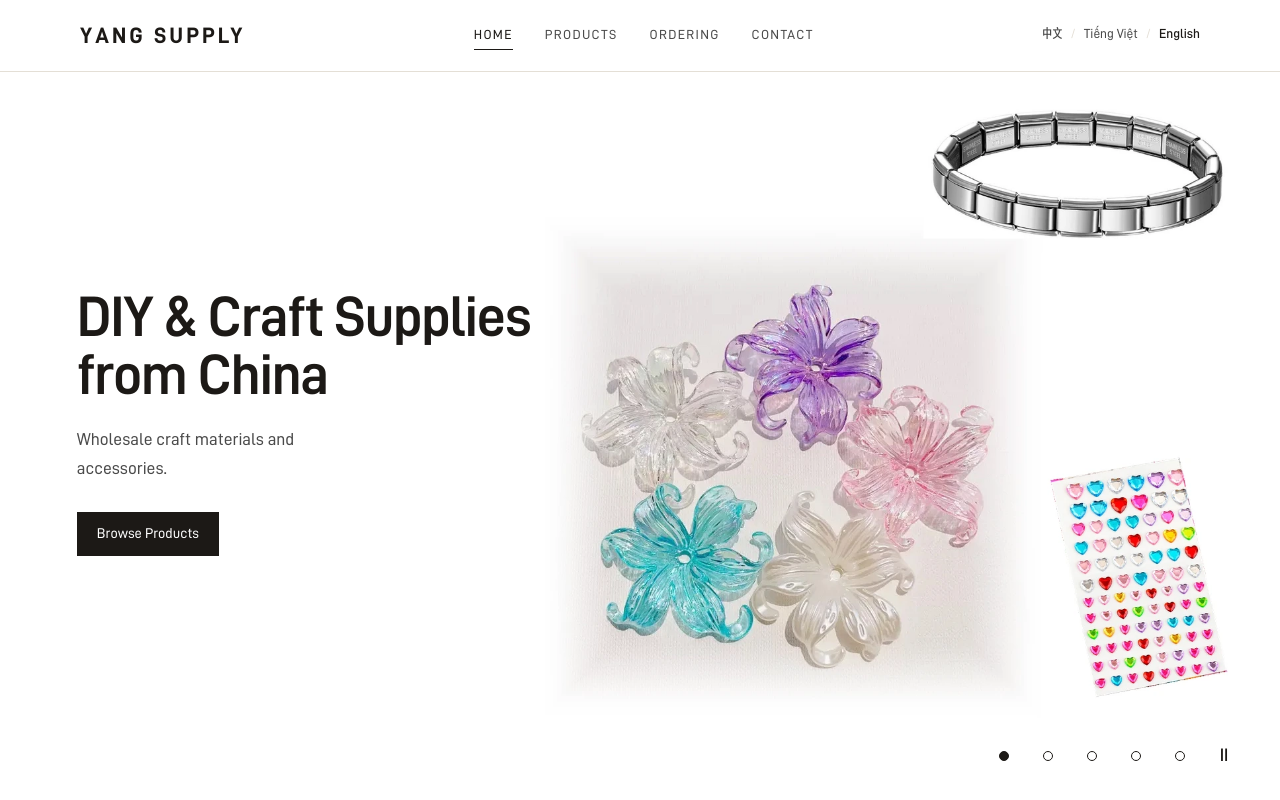
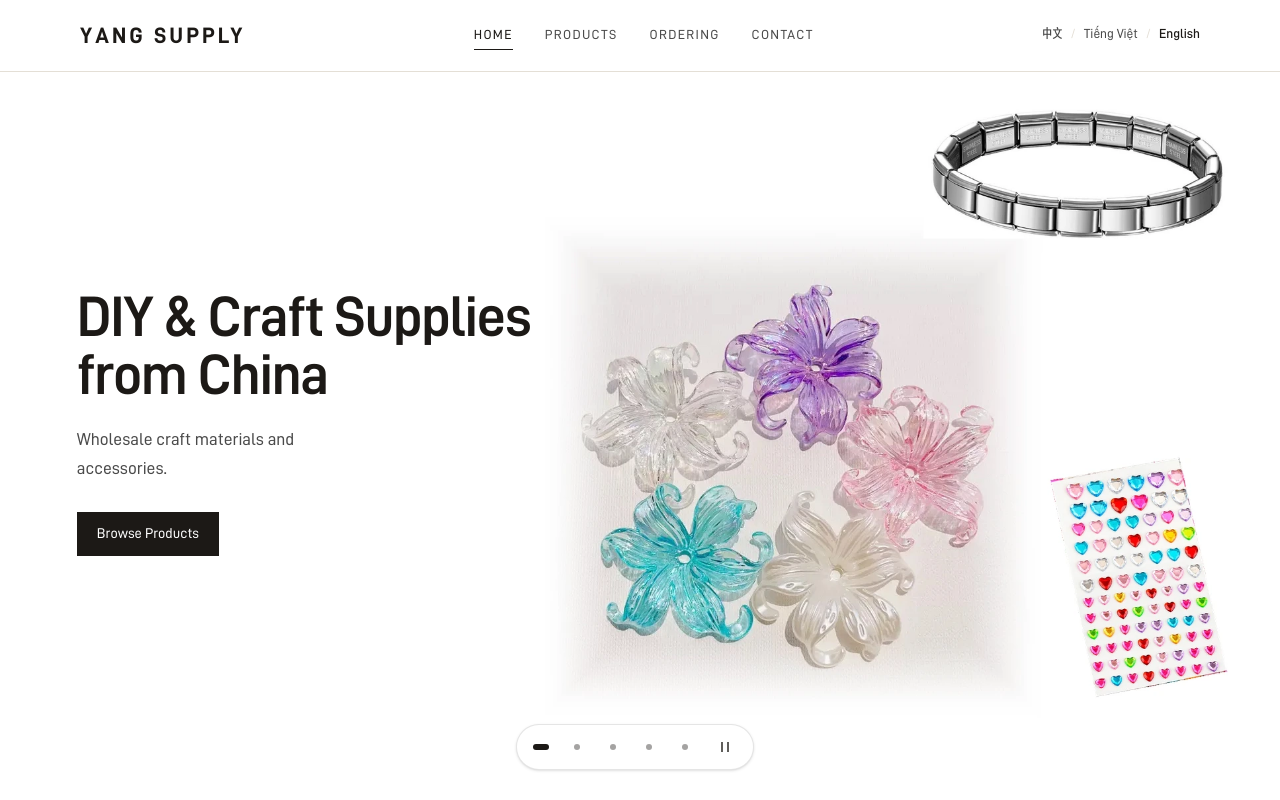
Before and after one commit to nexteacc/yang-supply-web, a Next.js app: page /en-us in a window 1280 px wide. Shown: the top 800 px of the page. Built offline with nearby package versions, Linux system fonts and the light colour scheme.

Commit message:
Unify homepage carousel controls

```diff
--- a/src/components/home-hero.tsx
+++ b/src/components/home-hero.tsx
@@ -124,7 +124,8 @@ export function HomeHero() {
           className="aspect-[6/5] w-full object-cover md:aspect-video md:h-full"
         />
       </picture>
-      <div className="relative z-10 flex justify-end px-4 pb-3 md:absolute md:bottom-2 md:right-2 md:pb-0">
+      <div className="relative z-10 flex justify-center pb-4 md:absolute md:inset-x-0 md:bottom-4 md:pb-0">
+        <div className="flex items-center rounded-full border border-black/10 bg-white px-1.5 text-ink shadow-sm">
           {slides.map(([name], index) => (
             <button
               key={name}
@@ -132,9 +133,12 @@ export function HomeHero() {
               aria-label={copy[copyLang][index][0]}
               aria-pressed={active === index}
               onClick={() => choose(index)}
-            className="grid size-11 cursor-pointer place-items-center"
+              className="grid h-11 w-9 cursor-pointer place-items-center rounded-full focus-visible:outline-2 focus-visible:outline-offset-[-3px] focus-visible:outline-ink"
             >
-            <span aria-hidden className={`size-2.5 rounded-full border border-ink ${active === index ? "bg-ink" : "bg-white"}`} />
+              <span
+                aria-hidden
+                className={`h-1.5 rounded-full motion-safe:transition-[width,background-color] ${active === index ? "w-4 bg-ink" : "w-1.5 bg-ink/40"}`}
+              />
             </button>
           ))}
           {!reducedMotion && (
@@ -142,11 +146,16 @@ export function HomeHero() {
               type="button"
               aria-label={paused ? labels.play : labels.pause}
               onClick={() => setPaused((value) => !value)}
-            className="grid size-11 cursor-pointer place-items-center"
+              className="grid size-11 cursor-pointer place-items-center rounded-full text-ink/70 hover:text-ink focus-visible:outline-2 focus-visible:outline-offset-[-3px] focus-visible:outline-ink"
             >
-            <span aria-hidden>{paused ? "▶" : "Ⅱ"}</span>
+              {paused ? (
+                <span aria-hidden className="ml-0.5 border-y-[5px] border-l-[7px] border-y-transparent border-l-current" />
+              ) : (
+                <span aria-hidden className="h-2.5 w-2 border-x-2 border-current" />
+              )}
             </button>
           )}
+        </div>
       </div>
     </section>
   );
```
Lines whose indentation alone changed are shown as unchanged.
